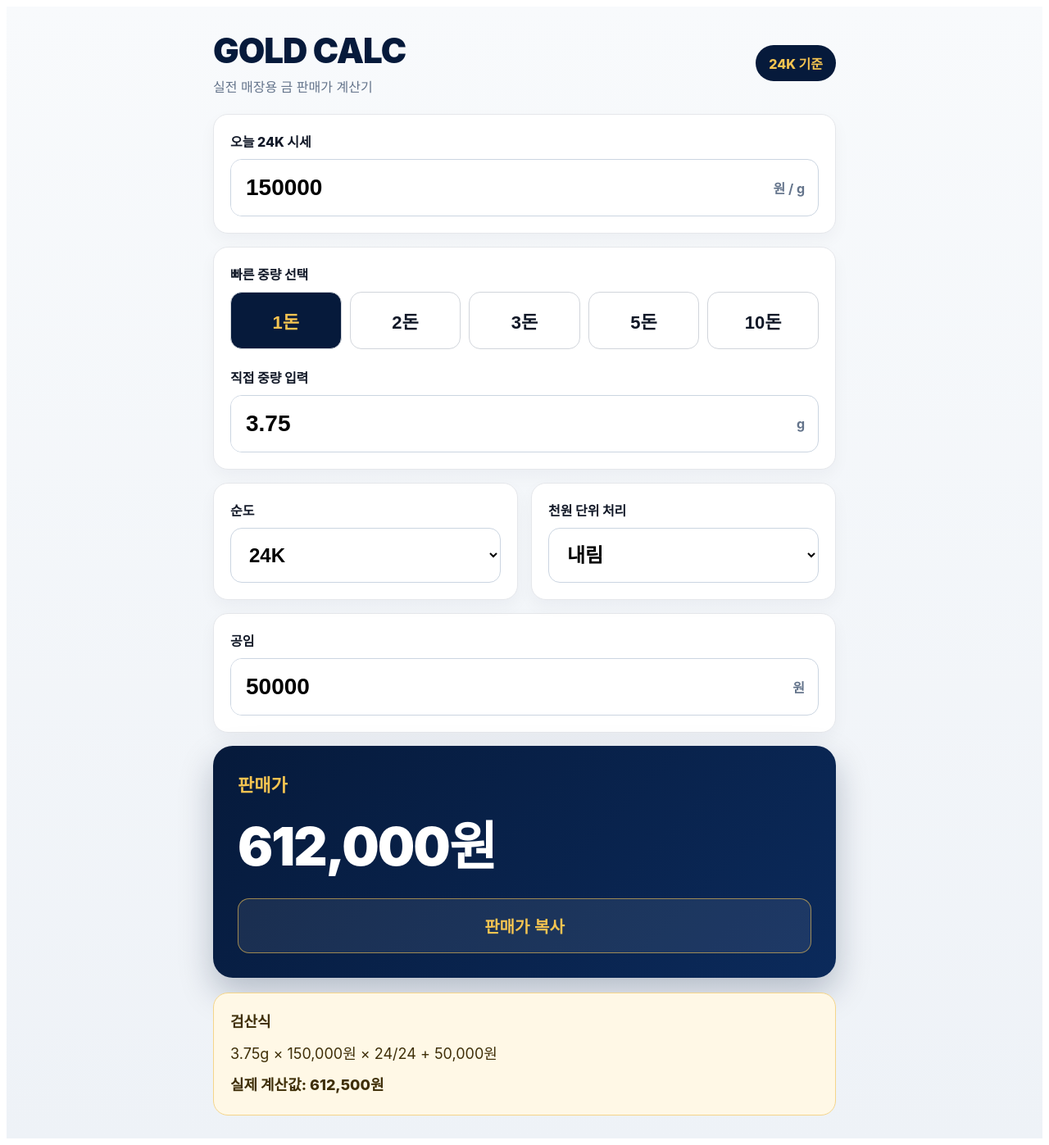
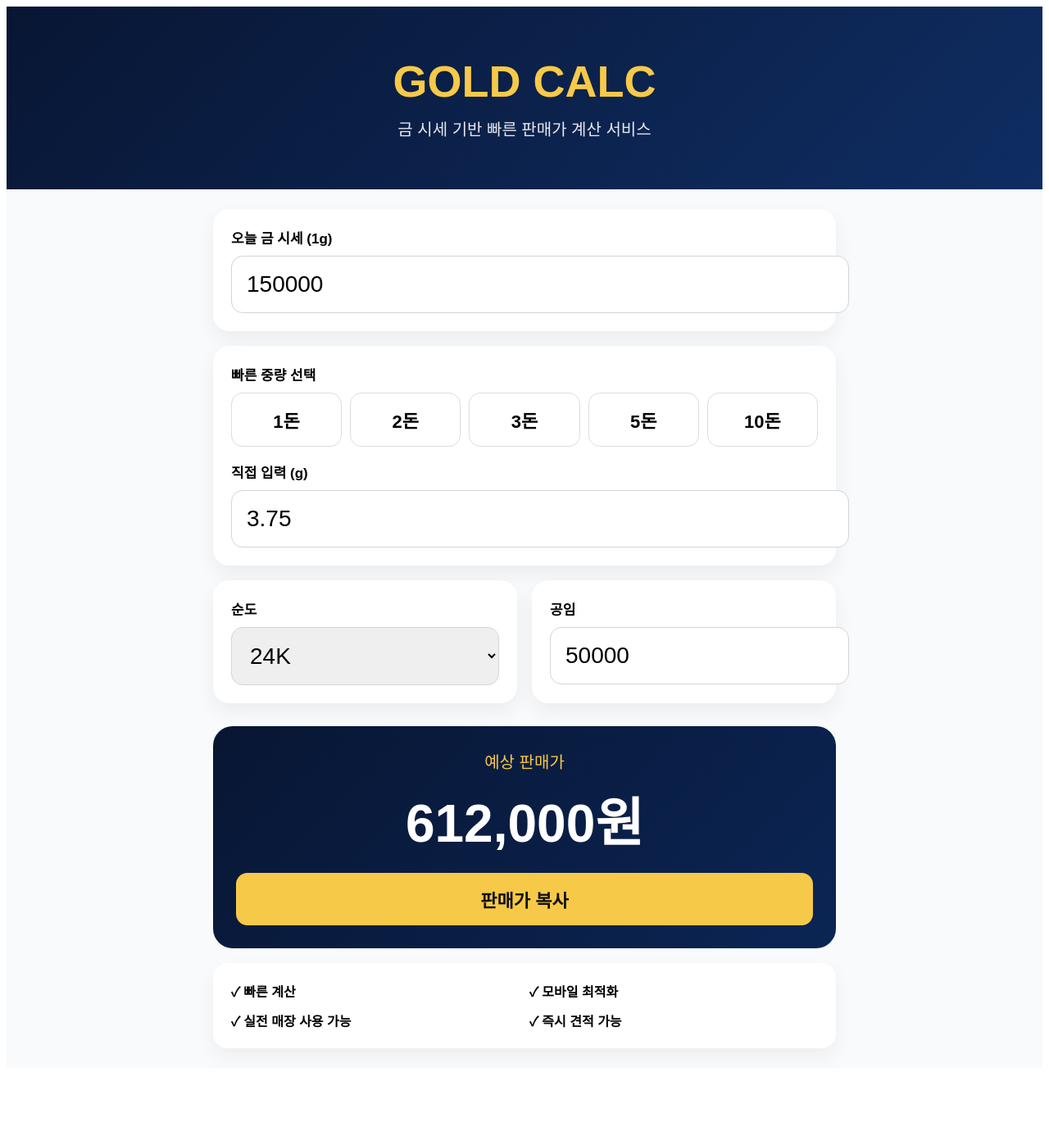
Before and after one commit to rltn33/gold-calc, a React (Vite) app: page / in a window 1280 px wide. Shown: the whole page at 82% size. After the commit the page ends 1311 px from the top, so only its background shows below. Built offline with nearby package versions, Linux system fonts and the light colour scheme.

Commit message:
Update App.jsx

```diff
--- a/src/App.jsx
+++ b/src/App.jsx
@@ -5,149 +5,112 @@ export default function App() {
   const [weight, setWeight] = useState(3.75);
   const [karat, setKarat] = useState(24);
   const [making, setMaking] = useState(50000);
-  const [roundType, setRoundType] = useState("down");
 
-  const quickWeights = [
-    { label: "1돈", value: 3.75 },
-    { label: "2돈", value: 7.5 },
-    { label: "3돈", value: 11.25 },
-    { label: "5돈", value: 18.75 },
-    { label: "10돈", value: 37.5 },
-  ];
-
-  const rawTotal = useMemo(() => {
-    const pureWeight = Number(weight || 0) * (Number(karat) / 24);
-    return pureWeight * Number(price || 0) + Number(making || 0);
-  }, [weight, karat, price, making]);
-
-  const finalPrice = useMemo(() => {
-    if (roundType === "up") return Math.ceil(rawTotal / 1000) * 1000;
-    if (roundType === "round") return Math.round(rawTotal / 1000) * 1000;
-    return Math.floor(rawTotal / 1000) * 1000;
-  }, [rawTotal, roundType]);
-
-  const money = (num) => Number(num || 0).toLocaleString("ko-KR");
+  const result = useMemo(() => {
+    const pureWeight = Number(weight) * (Number(karat) / 24);
+    const total = pureWeight * Number(price) + Number(making);
+    return Math.floor(total / 1000) * 1000;
+  }, [price, weight, karat, making]);
 
   const copyPrice = async () => {
-    await navigator.clipboard.writeText(`${money(finalPrice)}원`);
-    alert("판매가를 복사했습니다.");
+    await navigator.clipboard.writeText(
+      result.toLocaleString("ko-KR") + "원"
+    );
+    alert("판매가 복사 완료");
   };
+
+  const quick = [
+    ["1돈", 3.75],
+    ["2돈", 7.5],
+    ["3돈", 11.25],
+    ["5돈", 18.75],
+    ["10돈", 37.5],
+  ];
 
   return (
     <div style={page}>
-      <div style={container}>
-        <header style={header}>
-          <div>
+      <div style={hero}>
         <div style={logo}>GOLD CALC</div>
-            <div style={subtitle}>실전 매장용 금 판매가 계산기</div>
+        <div style={desc}>금 시세 기반 빠른 판매가 계산 서비스</div>
       </div>
-          <div style={badge}>24K 기준</div>
-        </header>
 
-        <section style={card}>
-          <label style={label}>오늘 24K 시세</label>
-          <div style={inputWrap}>
+      <div style={wrap}>
+        <div style={card}>
+          <label style={label}>오늘 금 시세 (1g)</label>
           <input
             type="number"
             value={price}
             onChange={(e) => setPrice(e.target.value)}
-              style={bigInput}
+            style={input}
           />
-            <span style={unit}>원 / g</span>
         </div>
-        </section>
 
-        <section style={card}>
+        <div style={card}>
           <label style={label}>빠른 중량 선택</label>
-          <div style={quickGrid}>
-            {quickWeights.map((item) => (
+          <div style={grid}>
+            {quick.map((q) => (
               <button
-                key={item.label}
-                onClick={() => setWeight(item.value)}
-                style={{
-                  ...quickBtn,
-                  background: Number(weight) === item.value ? "#061a3b" : "#fff",
-                  color: Number(weight) === item.value ? "#f5c451" : "#111827",
-                }}
+                key={q[0]}
+                style={btn}
+                onClick={() => setWeight(q[1])}
               >
-                {item.label}
+                {q[0]}
               </button>
             ))}
           </div>
 
-          <label style={{ ...label, marginTop: 22 }}>직접 중량 입력</label>
-          <div style={inputWrap}>
+          <label style={{ ...label, marginTop: 18 }}>직접 입력 (g)</label>
           <input
             type="number"
-              step="0.01"
             value={weight}
             onChange={(e) => setWeight(e.target.value)}
-              style={bigInput}
+            style={input}
           />
-            <span style={unit}>g</span>
         </div>
-        </section>
 
-        <section style={twoCol}>
+        <div style={two}>
           <div style={card}>
             <label style={label}>순도</label>
             <select
               value={karat}
-              onChange={(e) => setKarat(Number(e.target.value))}
-              style={select}
+              onChange={(e) => setKarat(e.target.value)}
+              style={input}
             >
-              <option value={24}>24K</option>
-              <option value={22}>22K</option>
-              <option value={18}>18K</option>
-              <option value={14}>14K</option>
-              <option value={10}>10K</option>
+              <option value="24">24K</option>
+              <option value="22">22K</option>
+              <option value="18">18K</option>
+              <option value="14">14K</option>
             </select>
           </div>
 
           <div style={card}>
-            <label style={label}>천원 단위 처리</label>
-            <select
-              value={roundType}
-              onChange={(e) => setRoundType(e.target.value)}
-              style={select}
-            >
-              <option value="down">내림</option>
-              <option value="round">반올림</option>
-              <option value="up">올림</option>
-            </select>
-          </div>
-        </section>
-
-        <section style={card}>
             <label style={label}>공임</label>
-          <div style={inputWrap}>
             <input
               type="number"
               value={making}
               onChange={(e) => setMaking(e.target.value)}
-              style={bigInput}
+              style={input}
             />
-            <span style={unit}>원</span>
           </div>
-        </section>
+        </div>
 
-        <section style={priceBox}>
-          <div style={priceLabel}>판매가</div>
-          <div style={priceText}>{money(finalPrice)}원</div>
-          <button onClick={copyPrice} style={copyBtn}>
+        <div style={resultBox}>
+          <div style={resultLabel}>예상 판매가</div>
+          <div style={resultPrice}>
+            {result.toLocaleString("ko-KR")}원
+          </div>
+
+          <button style={copyBtn} onClick={copyPrice}>
             판매가 복사
           </button>
-        </section>
+        </div>
 
-        <section style={formulaBox}>
-          <div style={formulaTitle}>검산식</div>
-          <div>
-            {weight}g × {money(price)}원 × {karat}/24 + {money(making)}원
+        <div style={trust}>
+          <div>✓ 빠른 계산</div>
+          <div>✓ 모바일 최적화</div>
+          <div>✓ 실전 매장 사용 가능</div>
+          <div>✓ 즉시 견적 가능</div>
         </div>
-          <div style={formulaResult}>
-            실제 계산값: {money(Math.round(rawTotal))}원
-          </div>
-        </section>
       </div>
     </div>
   );
@@ -155,169 +118,121 @@ export default function App() {
 
 const page = {
   minHeight: "100vh",
-  background: "linear-gradient(180deg, #f8fafc 0%, #eef2f7 100%)",
-  padding: "28px",
-  fontFamily:
-    "Pretendard, -apple-system, BlinkMacSystemFont, system-ui, sans-serif",
+  background: "#f8fafc",
+  fontFamily: "Pretendard, sans-serif",
 };
 
-const container = {
-  maxWidth: "760px",
-  margin: "0 auto",
-};
-
-const header = {
-  display: "flex",
-  justifyContent: "space-between",
-  alignItems: "center",
-  marginBottom: "22px",
+const hero = {
+  background: "linear-gradient(135deg,#081633,#0f2d63)",
+  color: "white",
+  padding: "60px 20px",
+  textAlign: "center",
 };
 
 const logo = {
-  fontSize: "42px",
-  fontWeight: 900,
-  color: "#061a3b",
-  letterSpacing: "-1px",
+  fontSize: "54px",
+  fontWeight: "900",
+  color: "#f7c948",
 };
 
-const subtitle = {
-  marginTop: "6px",
-  color: "#64748b",
-  fontSize: "16px",
+const desc = {
+  marginTop: "12px",
+  fontSize: "20px",
+  opacity: 0.9,
 };
 
-const badge = {
-  background: "#061a3b",
-  color: "#f5c451",
-  padding: "10px 16px",
-  borderRadius: "999px",
-  fontWeight: 800,
+const wrap = {
+  maxWidth: "760px",
+  margin: "0 auto",
+  padding: "24px",
 };
 
 const card = {
-  background: "#fff",
-  border: "1px solid #e5e7eb",
-  borderRadius: "18px",
-  padding: "20px",
-  marginBottom: "16px",
-  boxShadow: "0 8px 20px rgba(15, 23, 42, 0.04)",
+  background: "white",
+  borderRadius: "20px",
+  padding: "22px",
+  marginBottom: "18px",
+  boxShadow: "0 10px 25px rgba(0,0,0,0.06)",
+};
+
+const two = {
+  display: "grid",
+  gridTemplateColumns: "1fr 1fr",
+  gap: "18px",
 };
 
 const label = {
   display: "block",
-  fontSize: "16px",
-  fontWeight: 800,
+  fontWeight: "800",
   marginBottom: "10px",
-  color: "#111827",
+  fontSize: "17px",
 };
 
-const inputWrap = {
-  display: "flex",
-  alignItems: "center",
-  border: "1px solid #cbd5e1",
+const input = {
+  width: "100%",
+  padding: "18px",
+  fontSize: "28px",
   borderRadius: "14px",
-  overflow: "hidden",
+  border: "1px solid #d1d5db",
 };
 
-const bigInput = {
-  width: "100%",
-  border: "none",
-  outline: "none",
-  padding: "18px",
-  fontSize: "28px",
-  fontWeight: 700,
-};
-
-const unit = {
-  padding: "0 16px",
-  color: "#64748b",
-  fontWeight: 700,
-  whiteSpace: "nowrap",
-};
-
-const quickGrid = {
+const grid = {
   display: "grid",
-  gridTemplateColumns: "repeat(5, 1fr)",
+  gridTemplateColumns: "repeat(5,1fr)",
   gap: "10px",
 };
 
-const quickBtn = {
-  border: "1px solid #d1d5db",
+const btn = {
+  padding: "16px 8px",
   borderRadius: "14px",
-  padding: "18px 8px",
+  border: "1px solid #ddd",
+  background: "#fff",
   fontSize: "22px",
-  fontWeight: 900,
+  fontWeight: "800",
   cursor: "pointer",
 };
 
-const twoCol = {
-  display: "grid",
-  gridTemplateColumns: "1fr 1fr",
-  gap: "16px",
+const resultBox = {
+  marginTop: "10px",
+  background: "linear-gradient(135deg,#081633,#0b2554)",
+  color: "white",
+  borderRadius: "24px",
+  padding: "28px",
+  textAlign: "center",
 };
 
-const select = {
-  width: "100%",
-  padding: "18px",
-  borderRadius: "14px",
-  border: "1px solid #cbd5e1",
-  fontSize: "24px",
-  fontWeight: 800,
-  background: "#fff",
+const resultLabel = {
+  fontSize: "20px",
+  color: "#f7c948",
 };
 
-const priceBox = {
-  background: "linear-gradient(135deg, #061a3b, #0b2a5b)",
-  color: "#fff",
-  borderRadius: "24px",
-  padding: "30px",
-  marginTop: "8px",
-  boxShadow: "0 18px 40px rgba(6, 26, 59, 0.25)",
-};
-
-const priceLabel = {
-  color: "#f5c451",
-  fontSize: "22px",
-  fontWeight: 900,
-};
-
-const priceText = {
+const resultPrice = {
   fontSize: "64px",
-  fontWeight: 1000,
+  fontWeight: "900",
   marginTop: "10px",
-  letterSpacing: "-2px",
 };
 
 const copyBtn = {
-  marginTop: "22px",
+  marginTop: "20px",
   width: "100%",
-  padding: "18px",
-  border: "1px solid rgba(245,196,81,0.6)",
+  padding: "16px",
   borderRadius: "14px",
-  background: "rgba(255,255,255,0.08)",
-  color: "#f5c451",
-  fontSize: "20px",
-  fontWeight: 900,
+  border: "none",
+  background: "#f7c948",
+  color: "#111",
+  fontSize: "22px",
+  fontWeight: "900",
   cursor: "pointer",
 };
 
-const formulaBox = {
-  background: "#fff8e6",
-  border: "1px solid #f5d58a",
+const trust = {
+  marginTop: "18px",
+  background: "white",
   borderRadius: "18px",
-  padding: "20px",
-  marginTop: "18px",
-  fontSize: "18px",
-  lineHeight: 1.7,
-  color: "#3f2f08",
+  padding: "22px",
+  display: "grid",
+  gridTemplateColumns: "1fr 1fr",
+  gap: "12px",
+  boxShadow: "0 10px 25px rgba(0,0,0,0.05)",
+  fontWeight: "700",
 };
-
-const formulaTitle = {
-  fontWeight: 900,
-  marginBottom: "8px",
-};
-
-const formulaResult = {
-  marginTop: "8px",
-  fontWeight: 800,
-};
```
Lines whose indentation alone changed are shown as unchanged.
